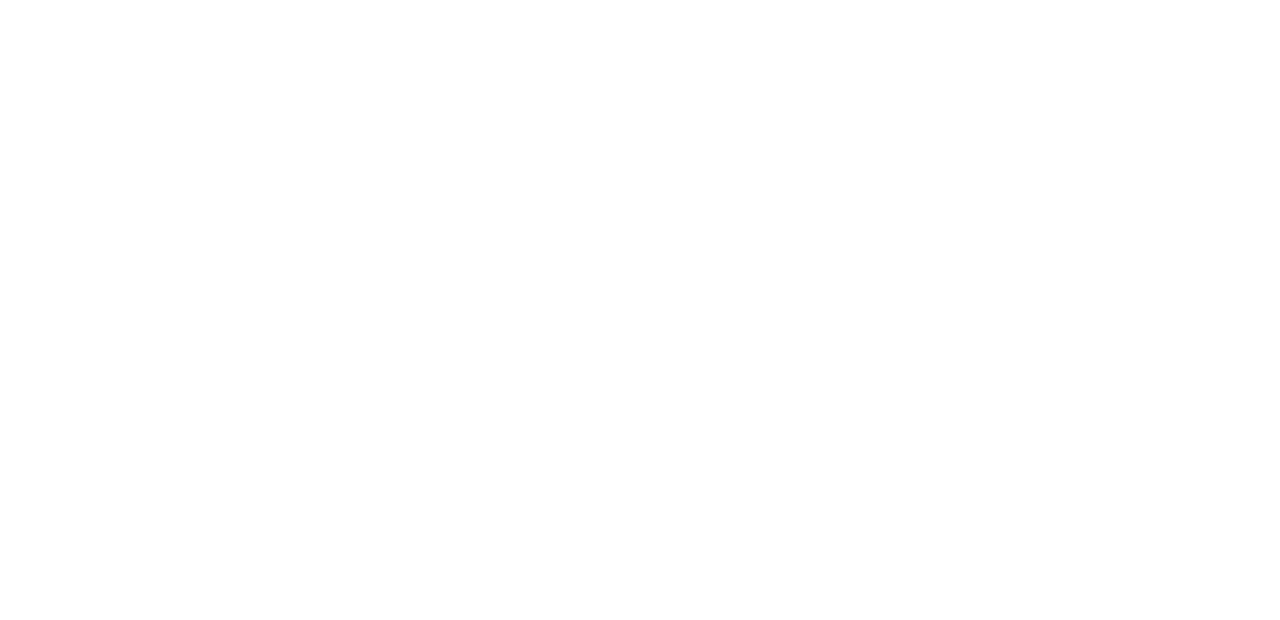
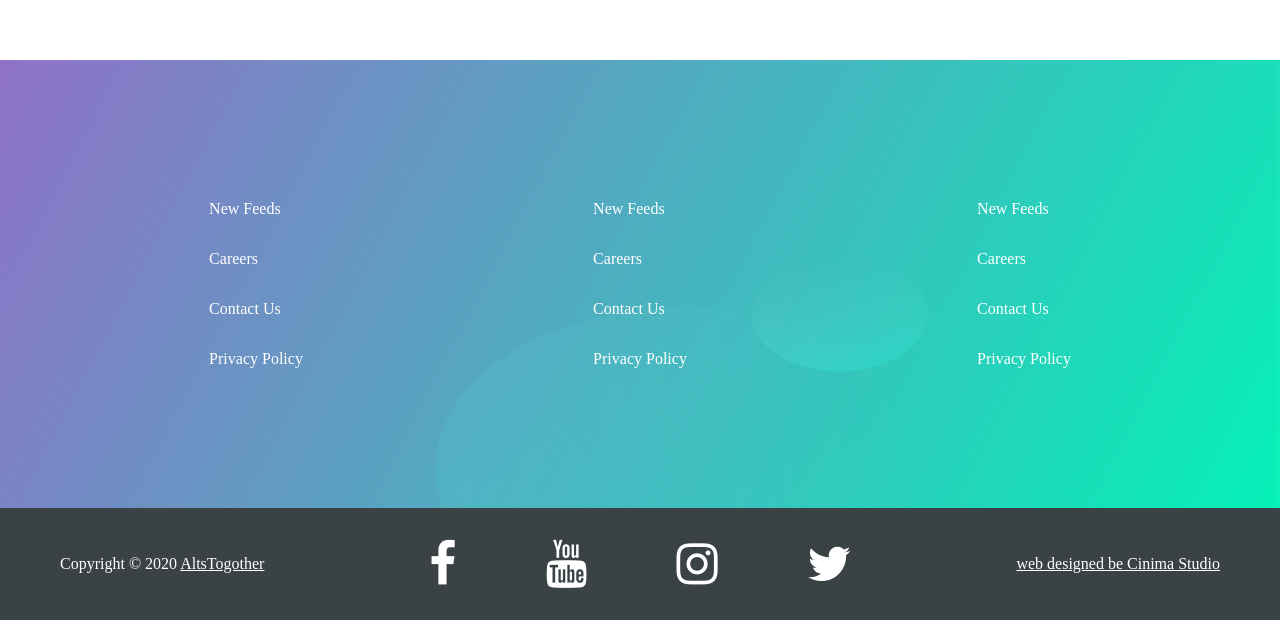
Before and after one commit to MohamedSaafan/homePage, a React (Create React App) app: page / in a window 1280 px wide. Shown: the part 2052-2672 px from the top of the page. Before the commit the page ends 1788 px from the top, so only its background shows below. Built offline with nearby package versions, Linux system fonts and the light colour scheme.

Commit message:
just have finished the desktop version

```diff
--- a/src/App.js
+++ b/src/App.js
@@ -3,6 +3,7 @@
 import Header from "./components/Header";
 import { BrowserRouter as Router } from "react-router-dom";
 import About from "./components/About";
+import Footer from "./components/Footer";
 
 function App() {
   return (
@@ -10,6 +11,7 @@
       <FirstNavBar />
       <Header />
       <About />
+      <Footer />
     </Router>
   );
 }
--- a/src/components/About.css
+++ b/src/components/About.css
@@ -1,5 +1,6 @@
 .about {
   margin: 2rem auto;
+  height: 150vh;
 }
 .about .logos {
   display: flex;
--- /dev/null
+++ b/src/components/Footer.css
@@ -0,0 +1,56 @@
+.footer {
+  height: 70vh;
+  position: relative;
+}
+.footer img {
+  position: absolute;
+  width: 100%;
+  height: 100%;
+}
+.footer header .centered {
+  width: 40%;
+}
+.footer header img {
+  width: 100%;
+  height: 100%;
+}
+.footer header {
+  position: absolute;
+  width: 100%;
+  height: 80%;
+  display: flex;
+  justify-content: center;
+  align-items: center;
+}
+.footer-lists {
+  display: flex;
+  justify-content: space-around;
+  align-items: center;
+  width: 100%;
+  flex-direction: row;
+}
+.footer-lists ul li {
+  margin: 2rem 0;
+  color: #fff;
+}
+
+.footer footer {
+  width: 100%;
+  height: 20%;
+  position: absolute;
+  bottom: 0;
+  background: #3b4246;
+  color: #fff;
+  display: flex;
+  justify-content: space-around;
+  align-items: center;
+}
+.footer .socials {
+  display: flex;
+  justify-content: space-around;
+  font-size: 3rem;
+  width: 40%;
+}
+.footer footer span {
+  text-decoration: underline;
+}
--- /dev/null
+++ b/src/components/Footer.js
@@ -0,0 +1,53 @@
+import React from "react";
+import "./Footer.css";
+import footer from "../images/Footer.png";
+
+const Footer = (props) => {
+  return (
+    <footer className="footer">
+      <img src={footer} alt="footer" />
+      <header>
+        <div className="container">
+          <div className="footer-lists">
+            <ul className="list-unstyled">
+              <li>New Feeds</li>
+              <li>Careers</li>
+              <li>Contact Us</li>
+              <li>Privacy Policy</li>
+            </ul>
+            <ul className="list-unstyled">
+              <li>New Feeds</li>
+              <li>Careers</li>
+              <li>Contact Us</li>
+              <li>Privacy Policy</li>
+            </ul>
+            <ul className="list-unstyled">
+              <li>New Feeds</li>
+              <li>Careers</li>
+              <li>Contact Us</li>
+              <li>Privacy Policy</li>
+            </ul>
+          </div>
+        </div>
+      </header>
+
+      <footer>
+        <div className="copy-wrights">
+          Copyright &copy; 2020 <span>AltsTogother</span>
+        </div>
+        <div className="socials">
+          <li className="fa fa-facebook fa-xl"></li>
+          <li className="fa fa-youtube fa-xl"></li>
+          <li className="fa fa-instagram fa-xl"></li>
+          <li className="fa fa-twitter fa-xl"></li>
+        </div>
+        <div className="designer">
+          <span>
+            web designed be <span>Cinima Studio</span>
+          </span>
+        </div>
+      </footer>
+    </footer>
+  );
+};
+export default Footer;
```
Also changed, not shown: src/images/Footer.png (added).
